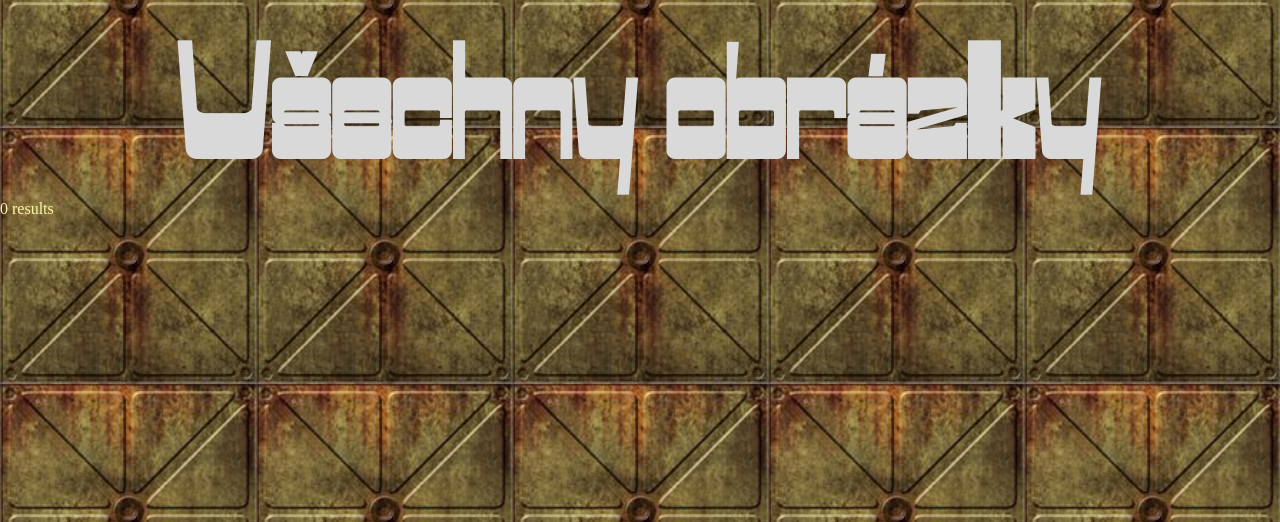
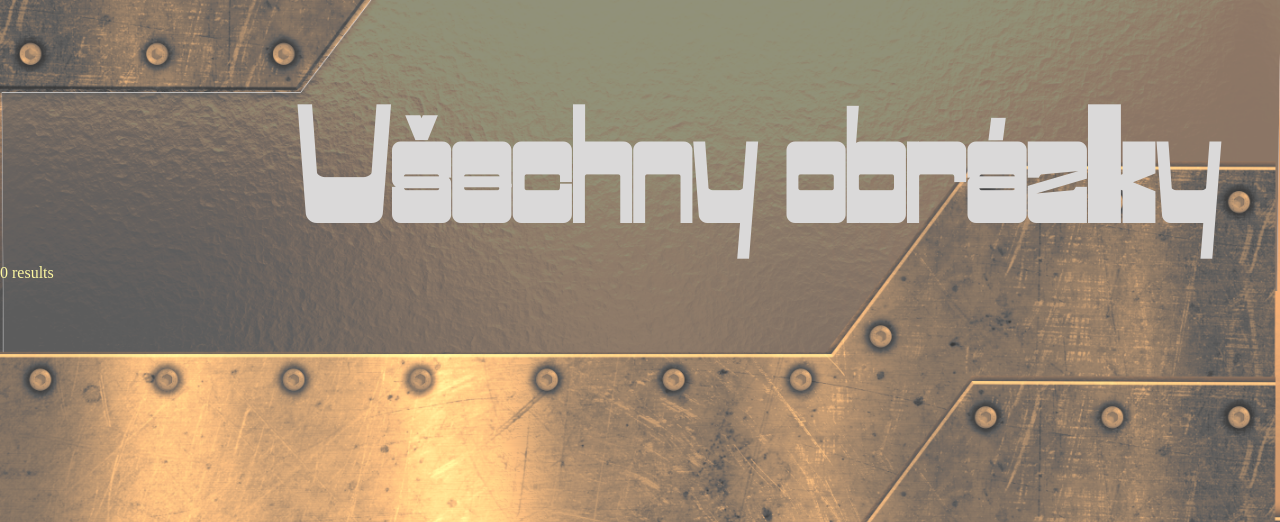
Before and after one commit to rozrazilrezekvitek/memiky, a PHP site: page /admin.php in a window 1280 px wide. Shown: the top 522 px of the page. Run offline with PHP 8.4, Linux system fonts and the light colour scheme; data that the repository does not hold is empty.

Commit message:
opravy, ui

```diff
--- a/style.css
+++ b/style.css
@@ -41,11 +41,14 @@ option[hidden] {
 body {
     --tile-size: 20vw;
 
-    background-image: url("obrazky/metaltile.png");
-    background-repeat: repeat;
+    /*background-image: url("obrazky/metaltile.png");*/
+    background-image: url("obrazky/brassmetalbolts3.png");
+    background-repeat: no-repeat;
     background-position-x: left;
-    background-position-y: calc(var(--tile-size) / 2);
-    background-size: var(--tile-size);
+    background-position-y: center;
+    background-size: 100%;
+    /*background-position-y: calc(var(--tile-size) / 2);
+    background-size: var(--tile-size);*/
 
     /* background-position-x: 16.5%;
     background-position-y: 44%;
@@ -75,7 +78,8 @@ h1 {
     font-family: Dumba;
     font-size: 10rem;
     text-align: center;
-    margin-top: 1rem;
+    margin-left: 15rem;
+    margin-top: 5rem;
 }
 
 .image-panel {
@@ -110,11 +114,13 @@ h1 {
 
     /* align on full tile rows */
     /* margin-top: calc(var(--tile-size) * 1); */
-    top: calc(var(--tile-size) * 1);
+    /*top: calc(var(--tile-size) * 1);*/
+    top:38%;
 
     /* align on full tile cols */
     /* margin-left: calc(var(--tile-size) * 3.5); */
-    left: calc(var(--tile-size) * 3.5);
+    /*left: calc(var(--tile-size) * 3.5);*/
+    left: 0.5rem;;
     background-color: var(--muted);
     border-radius: 1rem;
 
@@ -180,10 +186,11 @@ h1 {
     flex-direction: column;
     gap: 1rem;
     /* align on full tile rows */
-    margin-top: calc(var(--tile-size) * 0.5);
+    /*margin-top: calc(var(--tile-size) * 0.5);*/
 
     /* align on full tile cols */
-    margin-left: calc(var(--tile-size) * 1.5);
+    /*margin-left: calc(var(--tile-size) * 1.5);*/
+
     padding: 1rem;
 
 }
```
Also changed, not shown: index.php (+20 -24 lines), obrazky/brassmetalbolts.png (added), obrazky/brassmetalbolts3.png (added).
